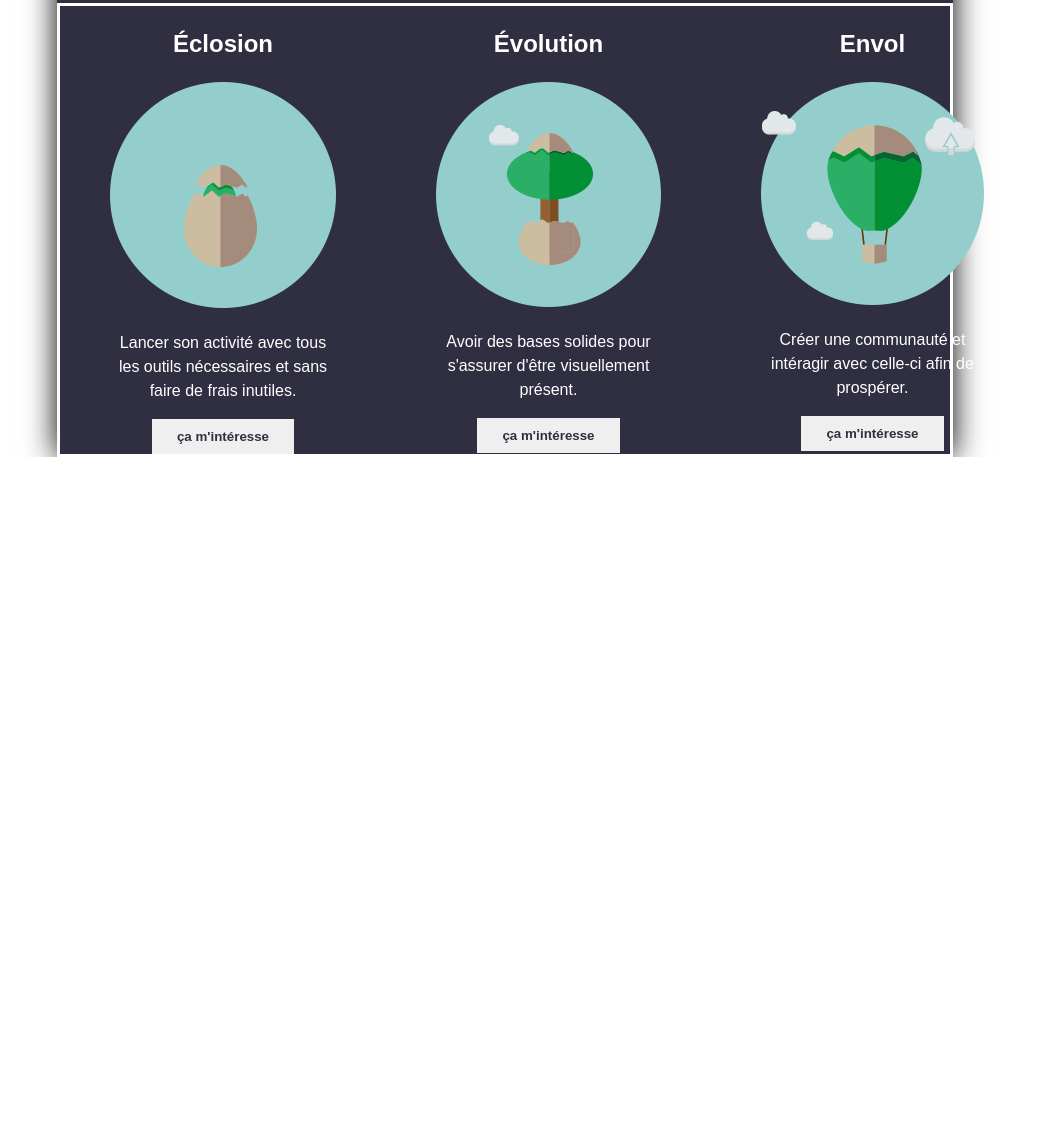
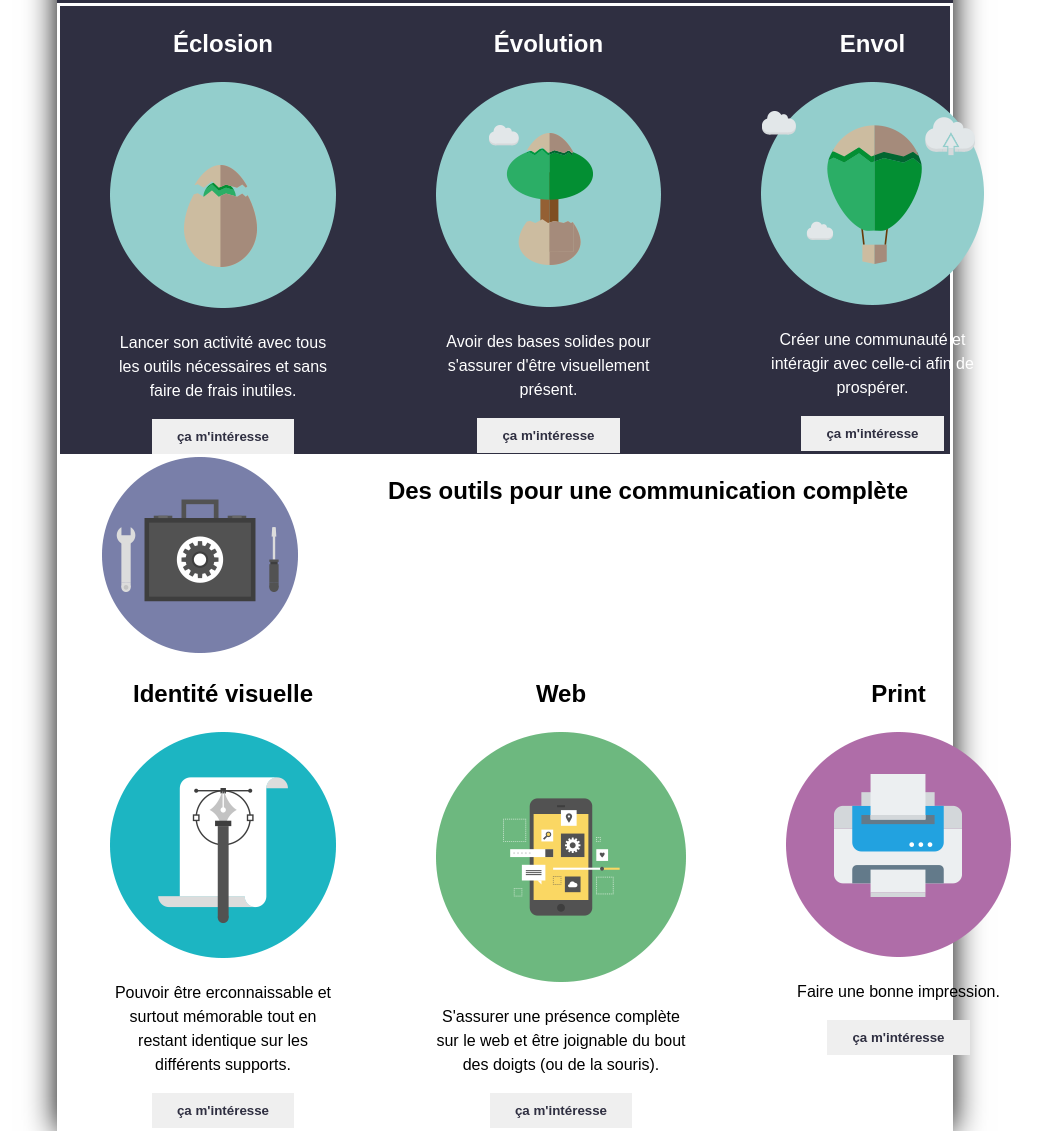
Before and after one commit to TheodoraE/youCommunik2, a plain HTML site: page index.html in a window 1280 px wide. Shown: the part 1374-2505 px from the top of the page, without its empty margins (135-1177 px from the left). Before the commit the page ends 1831 px from the top, so only its background shows below. Drawn offline with Linux system fonts and the light colour scheme.

Commit message:
contenu3 html

```diff
--- a/index.html
+++ b/index.html
@@ -76,6 +76,37 @@
         </div>
     </section>
 
+    <!-- Contenu section 3 -->
+    <section class="contenu3">
+        <div class="titreP">
+            <img src="./img/outils.png" alt="">
+            <h1>Des outils pour une communication complète </h1>
+        </div>
+        <div class="images">
+            <!-- image 1 -->
+            <div>
+                <h1>Identité visuelle</h1>
+                <img src="./img/identite-graphique.png" alt="">
+                <p>Pouvoir être erconnaissable et surtout mémorable tout en restant identique sur les différents supports.</p>
+                <button>ça m'intéresse</button>
+            </div>
+            <!-- image 2 -->
+            <div>
+                <h2>Web</h2>
+                <img src="./img/reseaux-sociaux.png" alt="">
+                <p>S'assurer une présence complète sur le web et être joignable du bout des doigts (ou de la souris).</p>
+                <button>ça m'intéresse</button>
+            </div>
+            <!-- image 3 -->
+            <div>
+                <h2>Print</h2>
+                <img src="./img/print.png" alt="">
+                <p>Faire une bonne impression.</p>
+                <button>ça m'intéresse</button>
+            </div>
+        </div>
+    </section>
+
 
 
 </body>
```
